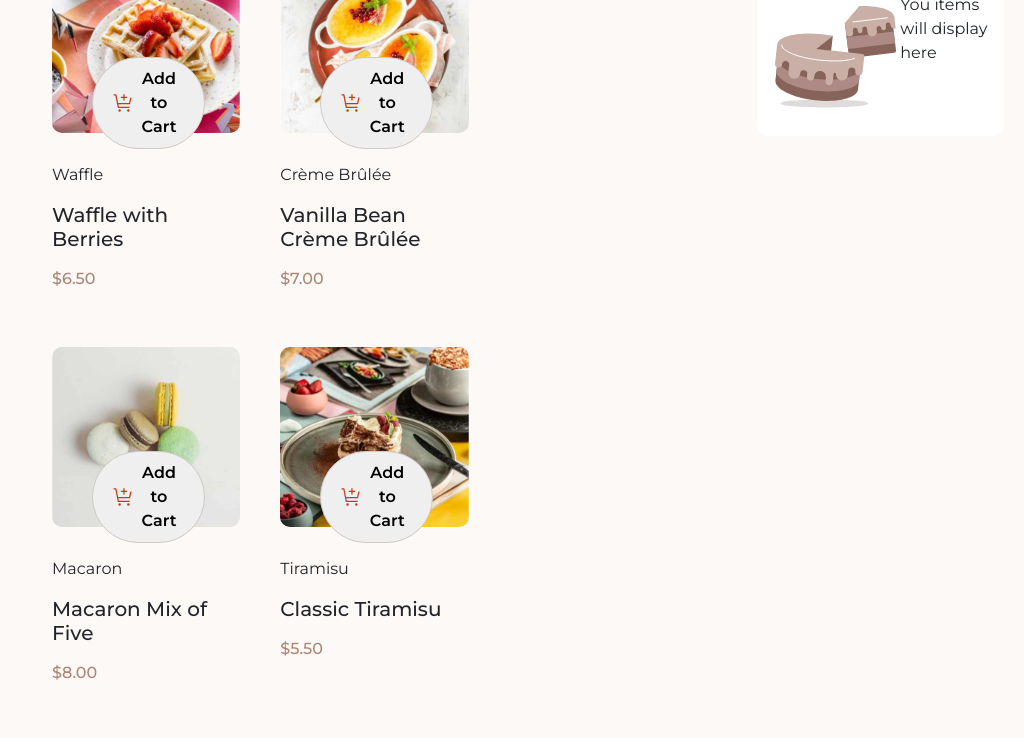
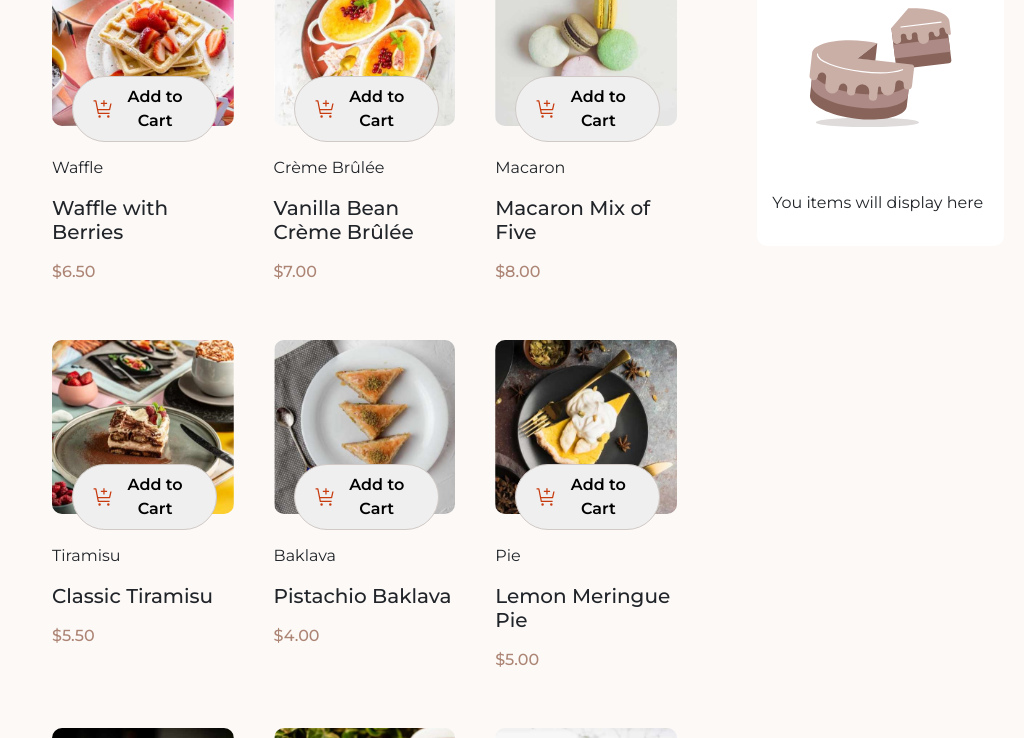
Before and after one commit to Otulaja-Favour/Product-list, a plain HTML site: page index.html in a window 1024 px wide. Shown: the part 140-878 px from the top of the page. Drawn offline with nearby package versions, Linux system fonts and the light colour scheme.

Commit message:
working on add to cart

```diff
--- a/style.css
+++ b/style.css
@@ -133,6 +133,12 @@ button {
 #image1 p{
     display: block !important;
 }
+#image1 img{
+    display: block !important;
+    width: 150px;
+    display: flex;
+    margin: 0 auto;
+}
 span{
     float: right;
     /* background-color: #C83B0E; */
@@ -145,6 +151,7 @@ span{
 #image1{
     margin: 0 auto;
     display: flex;
+flex-direction: column;
 }
 #count{
     float: unset;
@@ -207,3 +214,26 @@ span{
 
     }
 }
+@media screen and (min-width:1000px) and (max-width:1100px) {
+
+    #part1{
+        /* width: 100% !important; */
+    }
+    #main-container{
+        width: 100% !important;
+    }
+    .cart{
+        width: 30%;
+    }
+
+    #carted{
+        width: 70%;
+        left: 30px;
+    }
+    #add{
+        width: 80% !important;
+        justify-content: space-evenly;
+        left: 20px;
+        padding: 8px 20px !important;
+    }
+}
```
